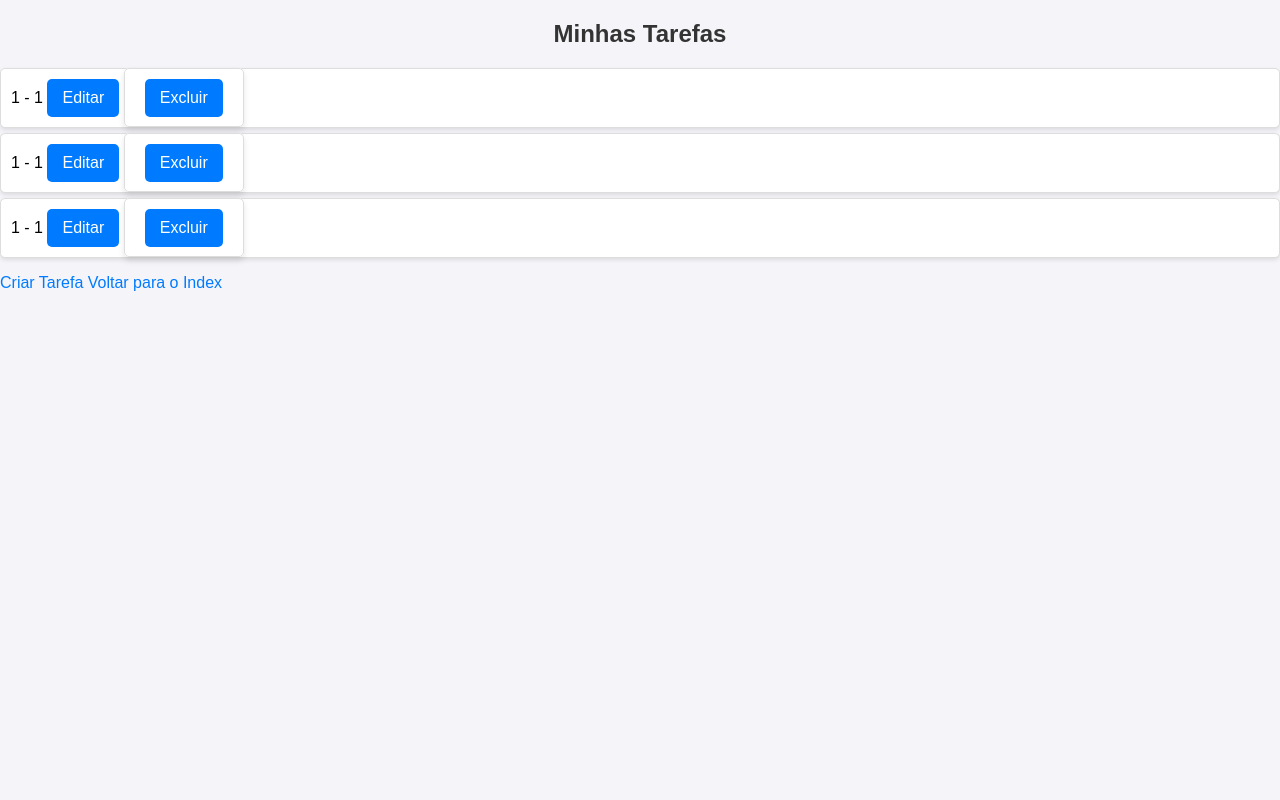
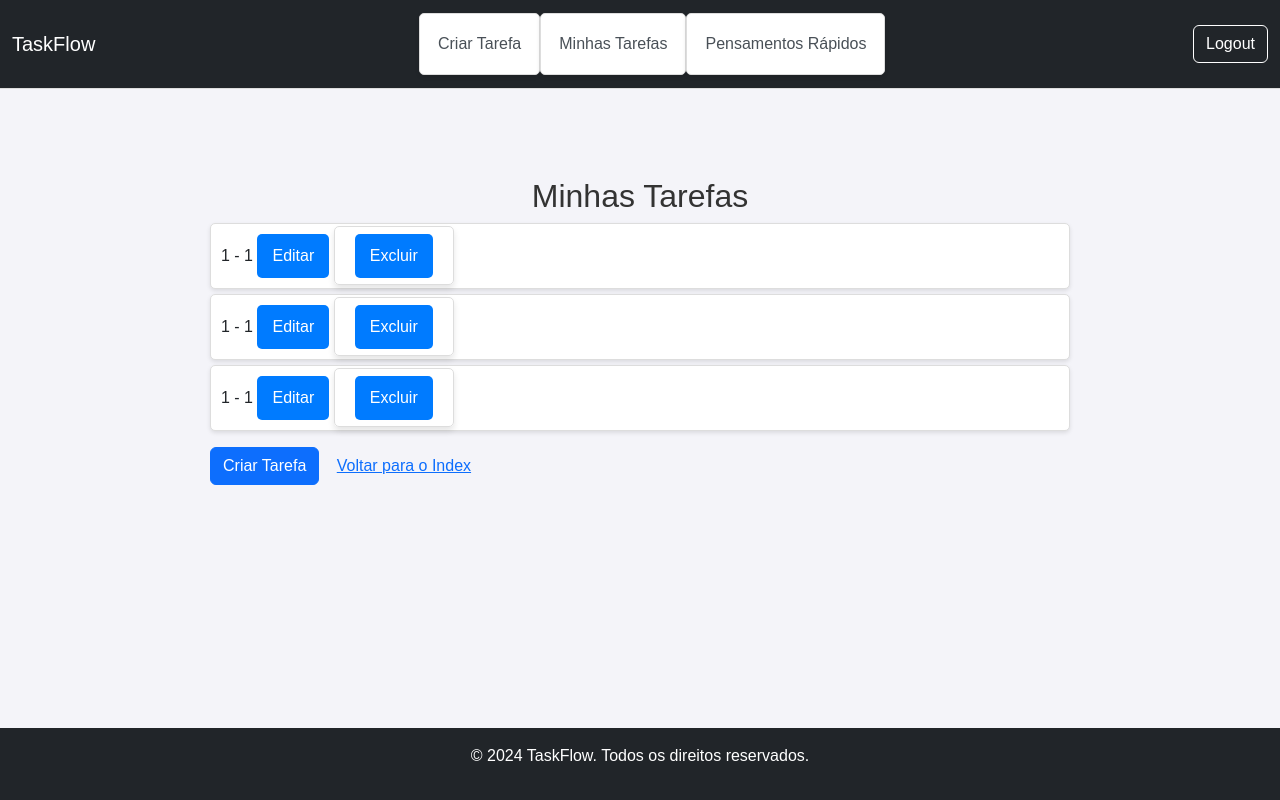
Before and after one commit to auyber/TaskFlow, a Flask app: page /tasks in a window 1280 px wide. Run offline with Flask 3, Linux system fonts and the light colour scheme; a user stored in the database is signed in.

Commit message:
feat: create menu

```diff
--- a/app/static/css/styles.css
+++ b/app/static/css/styles.css
@@ -6,6 +6,9 @@
     background-color: #f4f4f9;
     margin: 0;
     padding: 0;
+    display: flex;
+    flex-direction: column;
+    min-height: 100vh;
 }
 
 /* Cabeçalho */
@@ -82,7 +85,7 @@
     color: #0056b3;
 }
 
-
+/* Mensagens de sucesso e erro */
 .success {
     color: green;
     font-weight: bold;
@@ -92,3 +95,72 @@
     color: red;
     font-weight: bold;
 }
+
+/* Navbar */
+.navbar {
+    background-color: #f8f9fa; /* Cor de fundo mais clara */
+    border-bottom: 1px solid #ddd; /* Adiciona uma borda sutil */
+}
+
+.navbar-nav .nav-link {
+    color: #495057 !important; /* Cor mais suave para links */
+}
+
+.navbar-nav .nav-link:hover {
+    color: #007bff !important;
+}
+
+/* Estilo do menu expansível */
+.navbar-toggler-icon {
+    background-color: #007bff;
+}
+
+/* Layout de página */
+.container {
+    max-width: 900px;
+    margin: 0 auto;
+    padding: 20px;
+}
+
+h1 {
+    font-size: 2rem;
+    margin-bottom: 20px;
+}
+
+/* Footer fixo */
+footer {
+    background-color: #343a40;
+    color: #fff;
+    text-align: center;
+    padding: 10px 0;
+    position: fixed;
+    width: 100%;
+    bottom: 0;
+    left: 0;
+}
+
+/* Estilo de botões personalizados */
+.btn-outline-light {
+    color: #fff;
+    border-color: #fff;
+}
+
+.btn-outline-light:hover {
+    background-color: #007bff;
+    color: #fff;
+}
+
+/* Ajustes para exibição em dispositivos móveis */
+@media (max-width: 768px) {
+    .navbar-nav {
+        text-align: center;
+    }
+
+    .navbar-nav .nav-item {
+        margin: 5px 0;
+    }
+
+    .container {
+        padding: 10px;
+    }
+}
--- /dev/null
+++ b/app/templates/base.html
@@ -0,0 +1,50 @@
+<!DOCTYPE html>
+<html lang="en">
+<head>
+    <meta charset="UTF-8">
+    <meta name="viewport" content="width=device-width, initial-scale=1.0">
+    <title>{% block title %}TaskFlow{% endblock %}</title>
+    <link href="https://cdn.jsdelivr.net/npm/bootstrap@5.3.1/dist/css/bootstrap.min.css" rel="stylesheet">
+    <link rel="stylesheet" href="{{ url_for('static', filename='css/styles.css') }}">
+</head>
+<body class="d-flex flex-column min-vh-100">
+    <!-- Barra de navegação -->
+    <nav class="navbar navbar-expand-lg navbar-dark bg-dark">
+        <div class="container-fluid">
+            <a class="navbar-brand" href="{{ url_for('index') }}">TaskFlow</a>
+            <button class="navbar-toggler" type="button" data-bs-toggle="collapse" data-bs-target="#navbarNav" aria-controls="navbarNav" aria-expanded="false" aria-label="Toggle navigation">
+                <span class="navbar-toggler-icon"></span>
+            </button>
+            <div class="collapse navbar-collapse" id="navbarNav">
+                <ul class="navbar-nav mx-auto">
+                    <li class="nav-item">
+                        <a class="nav-link" href="{{ url_for('create_task') }}">Criar Tarefa</a>
+                    </li>
+                    <li class="nav-item">
+                        <a class="nav-link" href="{{ url_for('tasks') }}">Minhas Tarefas</a>
+                    </li>
+                    <li class="nav-item">
+                        <a class="nav-link" href="{{ url_for('quick_thought') }}">Pensamentos Rápidos</a>
+                    </li>
+                </ul>
+                {% if current_user.is_authenticated %}
+                    <a class="btn btn-outline-light" href="{{ url_for('logout') }}">Logout</a>
+                {% endif %}
+            </div>
+        </div>
+    </nav>
+
+    <!-- Conteúdo principal -->
+    <div class="container mt-5">
+        {% block content %}{% endblock %}
+    </div>
+
+    <!-- Footer fixo -->
+    <footer class="bg-dark text-white text-center mt-auto py-3">
+        <p>&copy; 2024 TaskFlow. Todos os direitos reservados.</p>
+    </footer>
+
+    <!-- Scripts Bootstrap -->
+    <script src="https://cdn.jsdelivr.net/npm/bootstrap@5.3.1/dist/js/bootstrap.bundle.min.js"></script>
+</body>
+</html>
--- a/app/templates/tasks.html
+++ b/app/templates/tasks.html
@@ -1,32 +1,19 @@
-<!DOCTYPE html>
-<html lang="en">
-<head>
-    <meta charset="UTF-8">
-    <meta name="viewport" content="width=device-width, initial-scale=1.0">
-    <title>Minhas Tarefas</title>
-    <link rel="stylesheet" href="{{ url_for('static', filename='css/styles.css') }}">
-</head>
-<body>
+{% extends "base.html" %}
+
+{% block title %}Minhas Tarefas{% endblock %}
+
+{% block content %}
     <h2>Minhas Tarefas</h2>
-
-    <!-- Exibir mensagens flash -->
     {% with messages = get_flashed_messages(with_categories=true) %}
         {% if messages %}
             <ul>
                 {% for category, message in messages %}
-                    {% if category == 'create_task_success' %}
-                        <li class="{{ category }}">{{ message }}</li>
-                    {% elif category == 'edit_task_success' %}
-                        <li class="{{ category }}">{{ message }}</li>
-                    {% elif category == 'delete_task_success' %}
-                        <li class="{{ category }}">{{ message }}</li>
-                    {% endif %}
+                    <li class="alert {{ category }}">{{ message }}</li>
                 {% endfor %}
             </ul>
         {% endif %}
     {% endwith %}
 
-    <!-- Listar tarefas -->
     <ul>
         {% for task in tasks %}
             <li>
@@ -39,46 +26,30 @@
         {% endfor %}
     </ul>
 
-    <!-- Formulário de edição (invisível inicialmente) -->
     <div id="edit-form-container" style="display:none;">
         <h3>Editar Tarefa</h3>
         <form method="POST">
             {{ form.hidden_tag() }}
             <input type="hidden" name="task_id" id="task-id-input">
-            <div>
-                <label for="title">{{ form.title.label }}</label>
-                {{ form.title() }}
+            <div class="mb-3">
+                <label for="title" class="form-label">{{ form.title.label }}</label>
+                {{ form.title(class="form-control") }}
             </div>
-            <div>
-                <label for="description">{{ form.description.label }}</label>
-                {{ form.description() }}
+            <div class="mb-3">
+                <label for="description" class="form-label">{{ form.description.label }}</label>
+                {{ form.description(class="form-control") }}
             </div>
-            <div>
-                <button type="submit">Atualizar Tarefa</button>
-            </div>
+            <button type="submit" class="btn btn-primary">Atualizar Tarefa</button>
         </form>
     </div>
 
-    <a href="{{ url_for('create_task') }}">Criar Tarefa</a>
-    <a href="{{ url_for('index') }}">Voltar para o Index</a>
+    <a href="{{ url_for('create_task') }}" class="btn btn-primary">Criar Tarefa</a>
+    <a href="{{ url_for('index') }}" class="btn btn-link">Voltar para o Index</a>
 
     <script>
-        // Função para mostrar o formulário de edição
         function showEditForm(taskId) {
-            // Preencher o ID da tarefa no formulário
             document.getElementById('task-id-input').value = taskId;
-
-            // Mostrar o formulário de edição
             document.getElementById('edit-form-container').style.display = 'block';
-
-            // Preencher os campos do formulário com os valores da tarefa
-            var taskElement = document.querySelector(`button[data-task-id='${taskId}']`).parentElement;
-            var title = taskElement.querySelector('span.task-title').textContent;
-            var description = taskElement.querySelector('span.task-description').textContent;
-
-            document.getElementById('title').value = title;
-            document.getElementById('description').value = description;
         }
     </script>
-</body>
-</html>
+{% endblock %}
```
Also changed, not shown: app/templates/create_task.html (+14 -39 lines), app/templates/edit_task.html (+14 -27 lines), app/templates/index.html (+13 -23 lines), app/templates/quick_thought.html (+17 -30 lines), instance/site.db.
